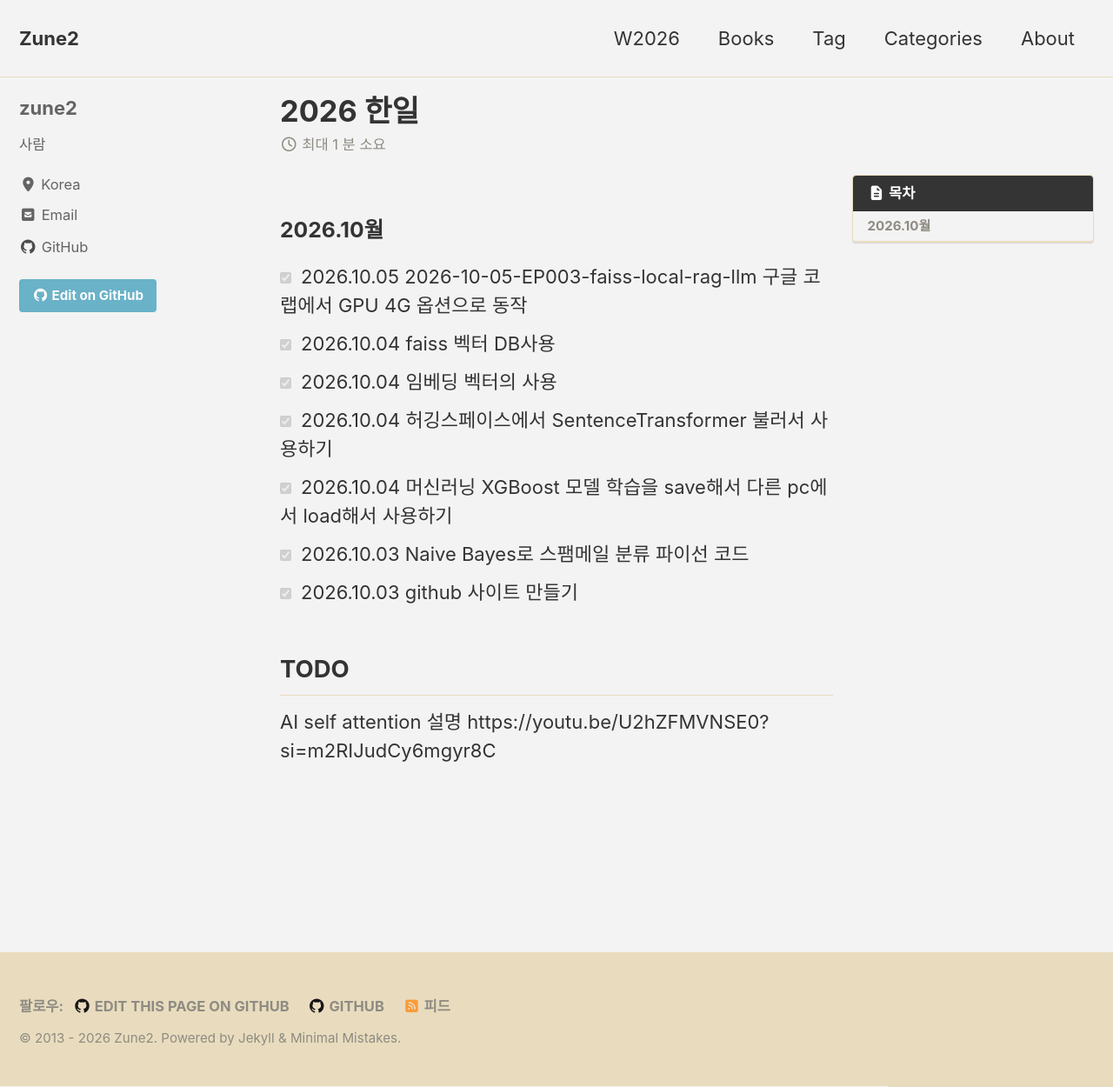
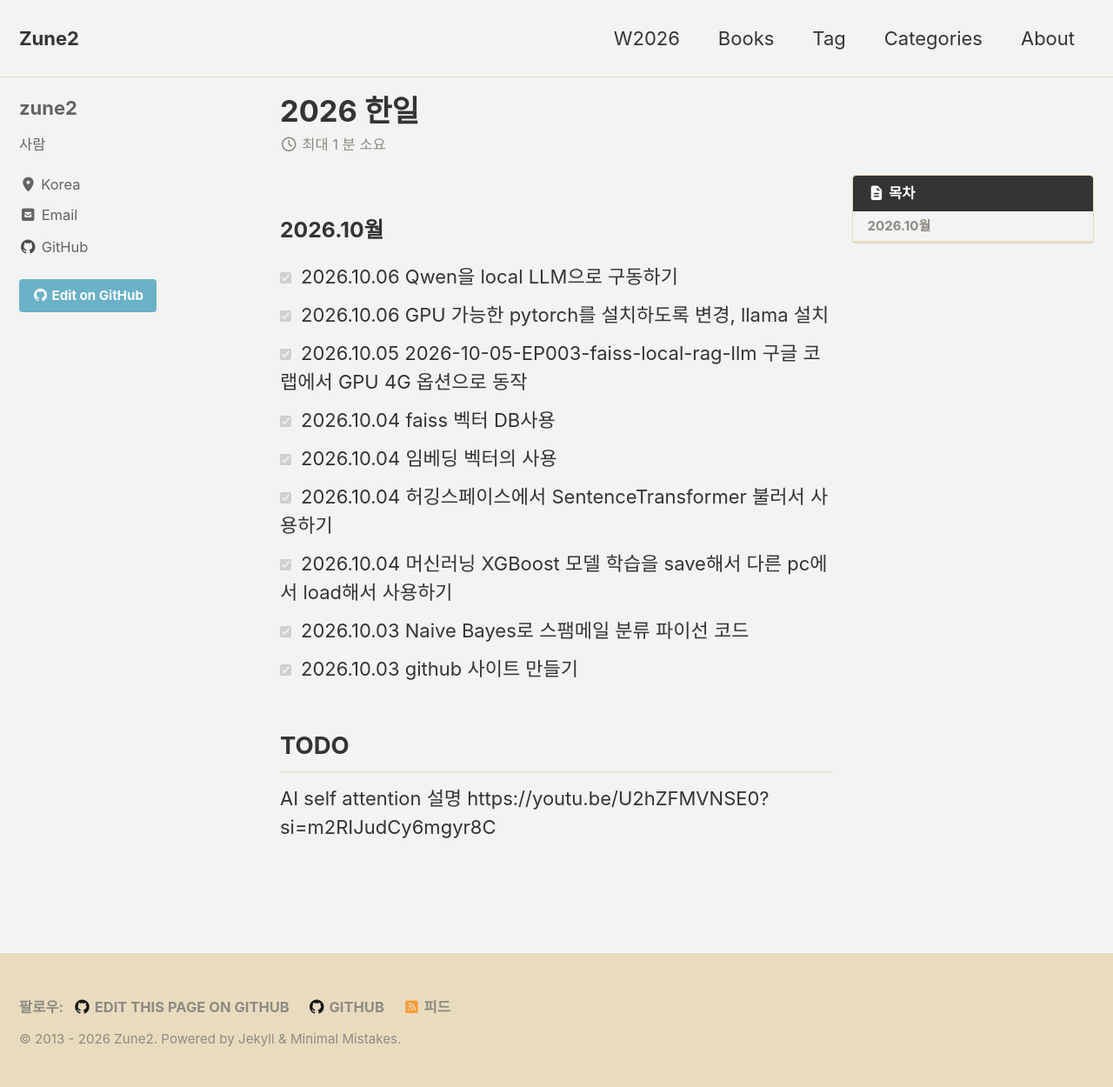
Before and after one commit to zune2/zune2.github.io, a Jekyll site: the page built from W2026.md, in a window 1280 px wide and 1250 px high. Shown: the whole window at 87% size. Built offline with Jekyll 4.4.1, drawn with Linux system fonts in a browser that asks for light colours; cached includes are drawn as plain includes.

Commit message:
Update W2026.md

```diff
--- a/W2026.md
+++ b/W2026.md
@@ -12,7 +12,8 @@ description: desc가 여기에
 ---
 
 ### 2026.10월
-
+- [X] 2026.10.06 Qwen을 local LLM으로 구동하기
+- [X] 2026.10.06 GPU 가능한 pytorch를 설치하도록 변경, llama 설치
 - [X] 2026.10.05 2026-10-05-EP003-faiss-local-rag-llm 구글 코랩에서 GPU 4G 옵션으로 동작
 - [X] 2026.10.04 faiss 벡터 DB사용
 - [X] 2026.10.04 임베딩 벡터의 사용
```
